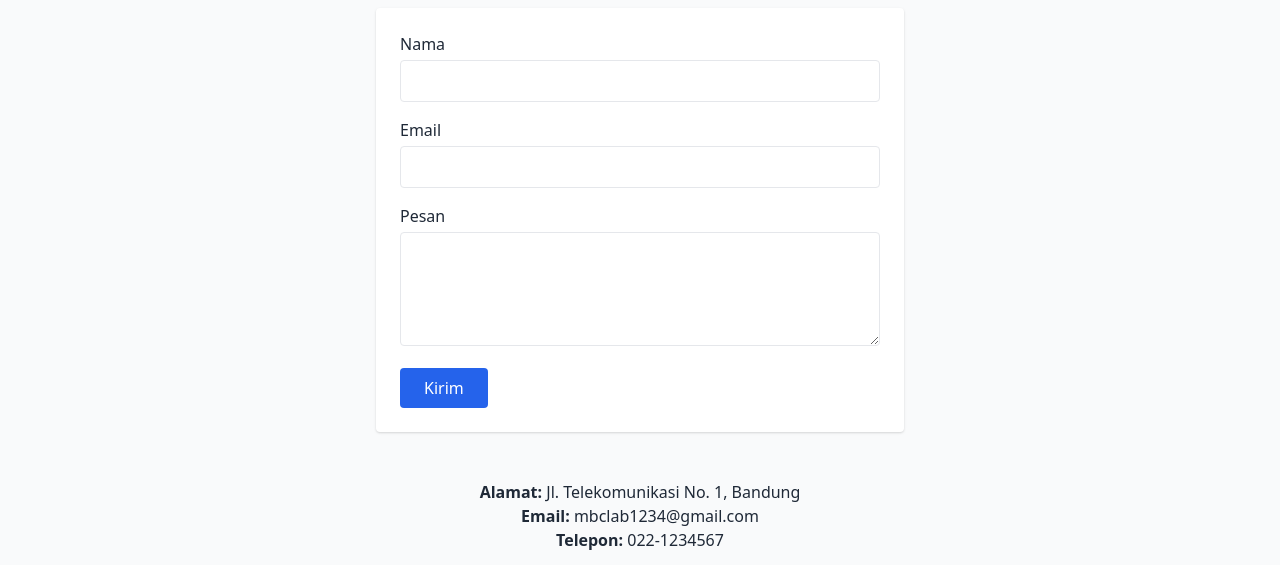
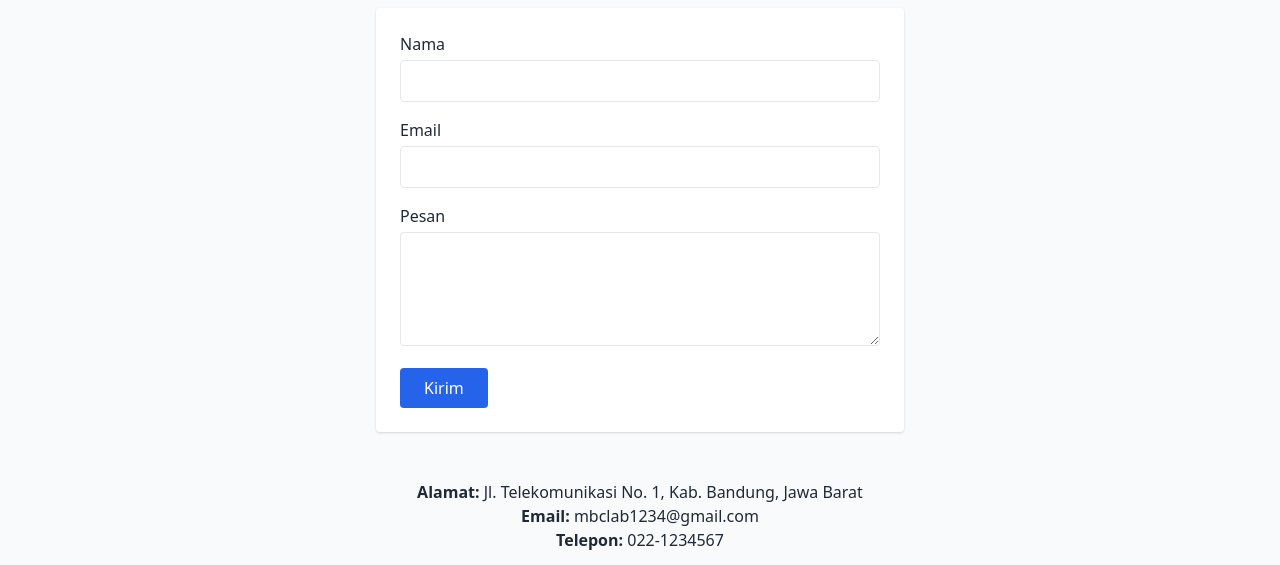
Before and after one commit to AhRoiz/MBC-Lab-Cyber-Security-, a website: page MBC/public/kontak.html in a window 1280 px wide. Shown: the part 184-749 px from the top of the page. Drawn offline with nearby package versions, Linux system fonts and the light colour scheme.

```diff
--- a/MBC/public/kontak.html
+++ b/MBC/public/kontak.html
@@ -37,7 +37,7 @@
     </form>
 
     <div class="mt-12 text-center">
-      <p><strong>Alamat:</strong> Jl. Telekomunikasi No. 1, Bandung</p>
+      <p><strong>Alamat:</strong> Jl. Telekomunikasi No. 1, Kab. Bandung, Jawa Barat</p>
       <p><strong>Email:</strong> mbclab1234@gmail.com</p>
       <p><strong>Telepon:</strong> 022-1234567</p>
       <div class="mt-4">
```
